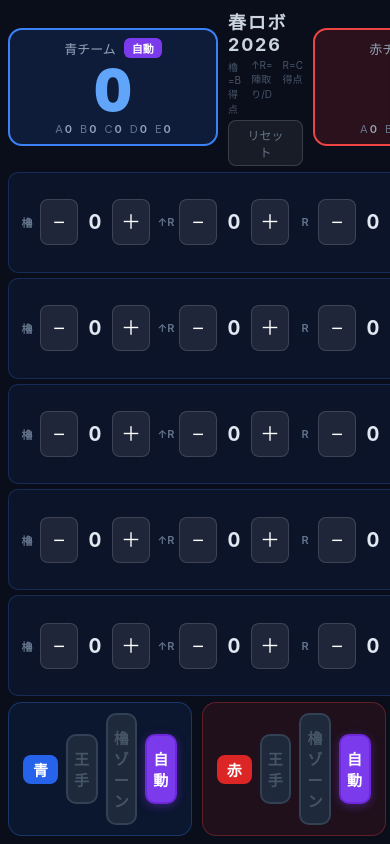
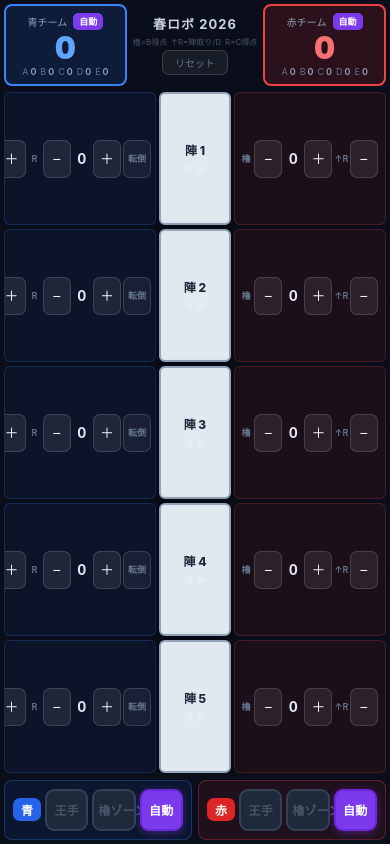
Before and after one commit to Nyayuta1060/2026-Harurobo-Scoreboard, a website built with Vite: page index.html in a window 390 px wide. Built offline with nearby package versions, Linux system fonts and the light colour scheme.

Commit message:
fix: fully responsive layout with clamp() and viewport units

```diff
--- a/src/style.css
+++ b/src/style.css
@@ -23,9 +23,11 @@ html, body {
 .layout {
   display: flex;
   flex-direction: column;
-  height: 100vh;
-  padding: 8px;
-  gap: 6px;
+  width: 100vw;
+  height: 100dvh;          /* dvh で iOS Safari のアドレスバー対応 */
+  padding: clamp(4px, 1vw, 10px);
+  gap: clamp(4px, 0.8vh, 8px);
+  overflow: hidden;
 }
 
 /* ─── 上部: スコアバー ──────────────────────────────────────────────────── */
@@ -33,44 +35,54 @@ html, body {
 .top-bar {
   display: flex;
   align-items: center;
-  gap: 10px;
+  gap: clamp(6px, 1vw, 12px);
   flex-shrink: 0;
+  min-width: 0;
 }
 
 .score-box {
   display: flex;
   flex-direction: column;
   align-items: center;
-  padding: 8px 18px;
-  border-radius: 14px;
-  min-width: 210px;
-  gap: 3px;
+  padding: clamp(4px, 0.8vh, 10px) clamp(8px, 1.5vw, 20px);
+  border-radius: clamp(8px, 1.2vw, 14px);
+  gap: 2px;
+  flex: 1;
+  min-width: 0;
 }
 
-.blue-score-box { background: rgba(37,99,235,0.15);  border: 2px solid #3b82f6; }
+.blue-score-box { background: rgba(37,99,235,0.15); border: 2px solid #3b82f6; }
 .red-score-box  { background: rgba(220,38,38,0.15);  border: 2px solid #ef4444; }
 
-.score-top { display: flex; align-items: center; gap: 8px; }
+.score-top { display: flex; align-items: center; gap: 6px; min-width: 0; }
 
-.score-name { font-size: 13px; color: #94a3b8; font-weight: 500; }
+.score-name {
+  font-size: clamp(10px, 1.2vw, 14px);
+  color: #94a3b8; font-weight: 500;
+  white-space: nowrap;
+}
 
 .mode-tag {
-  font-size: 11px; padding: 2px 8px;
-  border-radius: 6px; font-weight: 700;
+  font-size: clamp(9px, 1vw, 12px);
+  padding: 2px 6px;
+  border-radius: 5px; font-weight: 700;
+  white-space: nowrap;
 }
 .tag-auto   { background: #7c3aed; color: #fff; }
 .tag-manual { background: #92400e; color: #fff; }
 
 .score-num {
-  font-size: 58px; font-weight: 900; line-height: 1;
+  font-size: clamp(32px, 5.5vw, 64px);
+  font-weight: 900; line-height: 1;
   font-variant-numeric: tabular-nums;
 }
 .blue-num { color: #60a5fa; }
 .red-num  { color: #f87171; }
 
 .score-detail {
-  display: flex; gap: 8px;
-  font-size: 11px; color: #64748b;
+  display: flex; gap: clamp(4px, 0.8vw, 10px);
+  font-size: clamp(9px, 1vw, 12px); color: #64748b;
+  flex-wrap: wrap; justify-content: center;
 }
 .score-detail span { display: flex; gap: 2px; }
 .score-detail em   { color: #94a3b8; font-style: normal; font-weight: 600; }
@@ -78,20 +90,33 @@ html, body {
 /* ─── タイトルエリア ─────────────────────────────────────────────────────── */
 
 .title-area {
-  flex: 1; display: flex; flex-direction: column;
-  align-items: center; gap: 4px;
+  flex: 0 0 auto;
+  display: flex; flex-direction: column;
+  align-items: center; gap: 3px;
 }
 
-.title { font-size: 18px; font-weight: 700; color: #cbd5e1; letter-spacing: 0.1em; }
+.title {
+  font-size: clamp(13px, 1.6vw, 20px);
+  font-weight: 700; color: #cbd5e1;
+  letter-spacing: 0.08em;
+  white-space: nowrap;
+}
 
-.legend { display: flex; gap: 10px; font-size: 10px; color: #475569; }
+.legend {
+  display: flex; gap: clamp(4px, 0.8vw, 10px);
+  font-size: clamp(8px, 0.9vw, 11px); color: #475569;
+  white-space: nowrap;
+}
 
 .reset-btn {
-  padding: 5px 14px; border-radius: 8px;
+  padding: 4px 12px; border-radius: 7px;
   border: 1px solid rgba(255,255,255,0.15);
   background: rgba(255,255,255,0.06);
-  color: #64748b; font-size: 12px; cursor: pointer;
+  color: #64748b;
+  font-size: clamp(10px, 1.1vw, 13px);
+  cursor: pointer;
   transition: background 0.1s;
+  white-space: nowrap;
 }
 .reset-btn:active { background: rgba(255,255,255,0.14); }
 
@@ -99,48 +124,55 @@ html, body {
 
 .zone-area {
   display: flex; flex-direction: column;
-  flex: 1; gap: 5px; min-height: 0;
+  flex: 1; gap: clamp(3px, 0.5vh, 6px);
+  min-height: 0;
+  overflow: hidden;
 }
 
 .zone-row {
   display: grid;
-  grid-template-columns: 1fr 108px 1fr;
+  grid-template-columns: 1fr clamp(72px, 8.5vw, 110px) 1fr;
   align-items: stretch;
-  gap: 5px;
+  gap: clamp(3px, 0.5vw, 6px);
   flex: 1; min-height: 0;
 }
 
 /* ─── 陣（中央）────────────────────────────────────────────────────────── */
 
 .fortress {
-  border-radius: 12px;
+  border-radius: clamp(6px, 1vw, 12px);
   display: flex; flex-direction: column;
   align-items: center; justify-content: center;
-  gap: 6px;
-  border: 2.5px solid transparent;
-  box-shadow: 0 4px 14px rgba(0,0,0,0.4);
+  gap: 4px;
+  border: 2px solid transparent;
+  box-shadow: 0 3px 12px rgba(0,0,0,0.4);
   transition: background 0.25s, box-shadow 0.25s;
+  min-width: 0;
 }
 
 .fortress-none { background: #e2e8f0; border-color: #94a3b8; }
 .fortress-blue {
   background: #1d4ed8; border-color: #2563eb;
-  box-shadow: 0 4px 20px rgba(37,99,235,0.55);
+  box-shadow: 0 4px 18px rgba(37,99,235,0.55);
 }
-.fortress-red  {
+.fortress-red {
   background: #b91c1c; border-color: #dc2626;
-  box-shadow: 0 4px 20px rgba(220,38,38,0.55);
+  box-shadow: 0 4px 18px rgba(220,38,38,0.55);
 }
 
 .fortress-zi {
-  font-size: 17px; font-weight: 800; color: #1e293b; letter-spacing: 0.02em;
+  font-size: clamp(12px, 1.5vw, 18px);
+  font-weight: 800; color: #1e293b;
 }
 .fortress-blue .fortress-zi,
 .fortress-red  .fortress-zi { color: rgba(255,255,255,0.93); }
 
-.fortress-caps { display: flex; gap: 6px; }
+.fortress-caps { display: flex; gap: 4px; }
 
-.cap-ind { font-size: 15px; font-weight: 700; transition: opacity 0.2s; }
+.cap-ind {
+  font-size: clamp(11px, 1.3vw, 16px);
+  font-weight: 700; transition: opacity 0.2s;
+}
 .cap-off  { opacity: 0.18; }
 .cap-blue { color: #93c5fd; }
 .cap-red  { color: #fca5a5; }
@@ -148,9 +180,13 @@ html, body {
 /* ─── 陣コントロール（両サイド）────────────────────────────────────────── */
 
 .zone-ctrl {
-  display: flex; align-items: center;
-  gap: 6px; padding: 0 8px;
-  border-radius: 10px;
+  display: flex;
+  align-items: center;
+  gap: clamp(2px, 0.4vw, 6px);
+  padding: 0 clamp(4px, 0.6vw, 10px);
+  border-radius: clamp(6px, 0.8vw, 10px);
+  min-width: 0;
+  overflow: hidden;
 }
 
 .blue-ctrl {
@@ -164,42 +200,60 @@ html, body {
   justify-content: flex-start;
 }
 
-.ctrl-group { display: flex; align-items: center; gap: 3px; }
+.ctrl-group {
+  display: flex; align-items: center;
+  gap: clamp(1px, 0.3vw, 3px);
+  flex-shrink: 0;
+}
 
 .ctrl-lbl {
-  font-size: 11px; color: #64748b;
-  min-width: 20px; text-align: center;
+  font-size: clamp(9px, 1vw, 12px);
+  color: #64748b;
+  width: clamp(14px, 1.8vw, 22px);
+  text-align: center;
   font-weight: 600;
+  flex-shrink: 0;
 }
 
 .ctrl-btn {
-  width: 38px; height: 46px;
-  border-radius: 8px;
+  width: clamp(28px, 3.2vw, 40px);
+  height: clamp(32px, 4.5vh, 48px);
+  border-radius: 7px;
   border: 1.5px solid rgba(255,255,255,0.14);
   background: rgba(255,255,255,0.08);
-  color: #fff; font-size: 20px;
+  color: #fff;
+  font-size: clamp(14px, 1.8vw, 22px);
   cursor: pointer;
   display: flex; align-items: center; justify-content: center;
   transition: background 0.1s;
   line-height: 1;
+  flex-shrink: 0;
 }
 .ctrl-btn:active { background: rgba(255,255,255,0.22); }
 
 .ctrl-num {
-  min-width: 28px; text-align: center;
-  font-size: 20px; font-weight: 700;
+  width: clamp(20px, 2.2vw, 30px);
+  text-align: center;
+  font-size: clamp(14px, 1.8vw, 22px);
+  font-weight: 700;
   font-variant-numeric: tabular-nums;
   color: #e2e8f0;
+  flex-shrink: 0;
 }
 
 .knocked-btn {
-  padding: 6px 9px; border-radius: 8px;
+  padding: 4px clamp(4px, 0.6vw, 8px);
+  border-radius: 7px;
   border: 1.5px solid rgba(255,255,255,0.14);
   background: rgba(255,255,255,0.06);
-  color: #64748b; font-size: 12px; font-weight: 600;
-  cursor: pointer; white-space: nowrap;
+  color: #64748b;
+  font-size: clamp(9px, 1vw, 12px);
+  font-weight: 600;
+  cursor: pointer;
+  white-space: nowrap;
   transition: background 0.1s, color 0.1s, border-color 0.1s;
-  height: 46px;
+  height: clamp(32px, 4.5vh, 48px);
+  flex-shrink: 0;
 }
 .knocked-on {
   background: rgba(245,158,11,0.25);
@@ -210,13 +264,19 @@ html, body {
 /* ─── 下部バー ───────────────────────────────────────────────────────────── */
 
 .bot-bar {
-  display: flex; gap: 10px; flex-shrink: 0;
+  display: flex;
+  gap: clamp(6px, 1vw, 12px);
+  flex-shrink: 0;
+  min-width: 0;
 }
 
 .bot-panel {
   display: flex; align-items: center;
-  gap: 8px; padding: 10px 14px;
-  border-radius: 14px; flex: 1;
+  gap: clamp(4px, 0.8vw, 10px);
+  padding: clamp(6px, 1vh, 12px) clamp(8px, 1.2vw, 16px);
+  border-radius: clamp(8px, 1.2vw, 14px);
+  flex: 1;
+  min-width: 0;
 }
 .blue-bot-panel {
   background: rgba(37,99,235,0.10);
@@ -228,8 +288,10 @@ html, body {
 }
 
 .team-badge {
-  font-size: 15px; font-weight: 700;
-  padding: 4px 10px; border-radius: 8px; flex-shrink: 0;
+  font-size: clamp(12px, 1.4vw, 16px);
+  font-weight: 700;
+  padding: 3px 8px;
+  border-radius: 7px; flex-shrink: 0;
 }
 .blue-badge { background: #2563eb; color: #fff; }
 .red-badge  { background: #dc2626; color: #fff; }
@@ -237,18 +299,22 @@ html, body {
 /* ─── 状態ボタン ─────────────────────────────────────────────────────────── */
 
 .status-btn, .mode-btn {
-  flex: 1; padding: 12px 6px;
-  border-radius: 10px;
-  font-size: 15px; font-weight: 700;
+  flex: 1;
+  padding: clamp(8px, 1.2vh, 14px) 4px;
+  border-radius: 9px;
+  font-size: clamp(12px, 1.4vw, 16px);
+  font-weight: 700;
   cursor: pointer;
   border: 2px solid transparent;
-  letter-spacing: 0.04em;
+  letter-spacing: 0.02em;
   transition: transform 0.1s;
+  white-space: nowrap;
+  min-width: 0;
 }
 .status-btn:active, .mode-btn:active { transform: scale(0.95); }
 
-.achieved   { background: #16a34a; color: #fff; border-color: #15803d; box-shadow: 0 2px 10px rgba(22,163,74,0.4); }
+.achieved   { background: #16a34a; color: #fff; border-color: #15803d; box-shadow: 0 2px 8px rgba(22,163,74,0.4); }
 .unachieved { background: #1e293b; color: #475569; border-color: #334155; }
 
-.auto-mode   { background: #7c3aed; color: #fff; border-color: #6d28d9; box-shadow: 0 2px 10px rgba(124,58,237,0.4); }
-.manual-mode { background: #92400e; color: #fff; border-color: #78350f; box-shadow: 0 2px 10px rgba(146,64,14,0.4); }
+.auto-mode   { background: #7c3aed; color: #fff; border-color: #6d28d9; box-shadow: 0 2px 8px rgba(124,58,237,0.4); }
+.manual-mode { background: #92400e; color: #fff; border-color: #78350f; box-shadow: 0 2px 8px rgba(146,64,14,0.4); }
```
